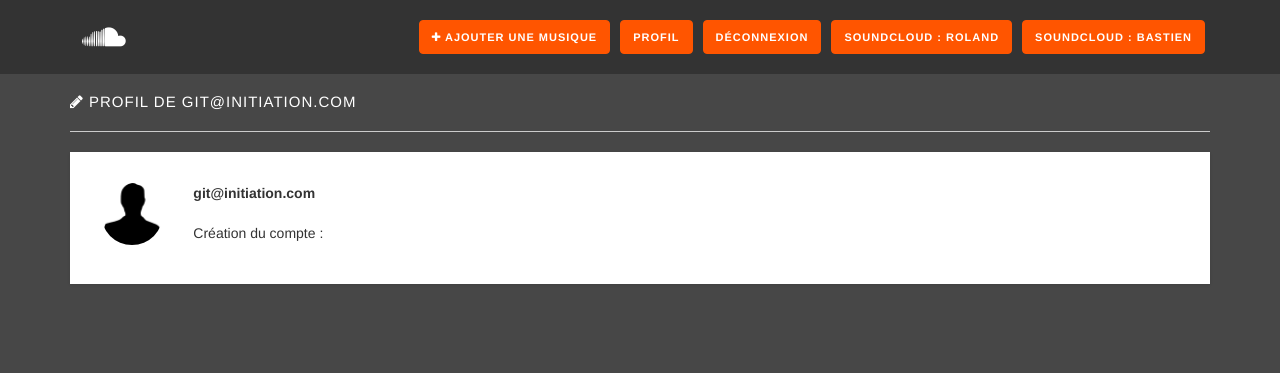
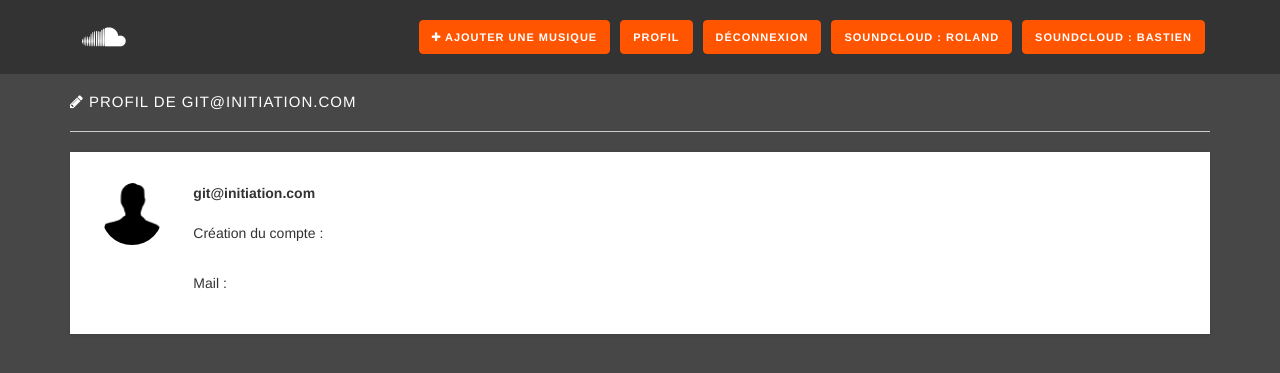
Before and after one commit to bastienrb/gitversionning, a PHP site: a page that uses view/profile.php in a window 1280 px wide. Shown: the top 373 px of the page. Run offline with PHP 8.4, Linux system fonts and the light colour scheme; data comes from the database, SQL or seed files in the repository.

Commit message:
email on profile page

```diff
--- a/view/profile.php
+++ b/view/profile.php
@@ -42,6 +42,10 @@
 									<br>
 									Création du compte : <?php echo $result['created_at']; ?>
 								</p>
+								<p>
+									<br>
+									Mail : <?php echo $result['email']; ?>
+								</p>
 
 							</div>
 						</div>
```
